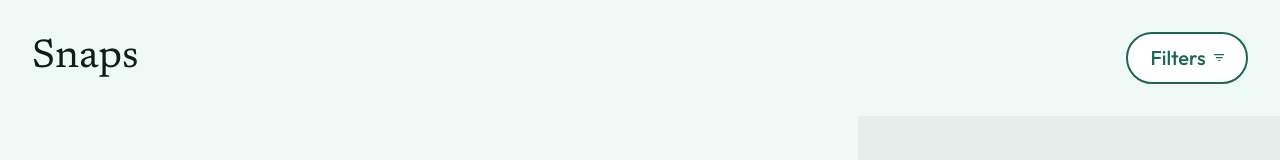
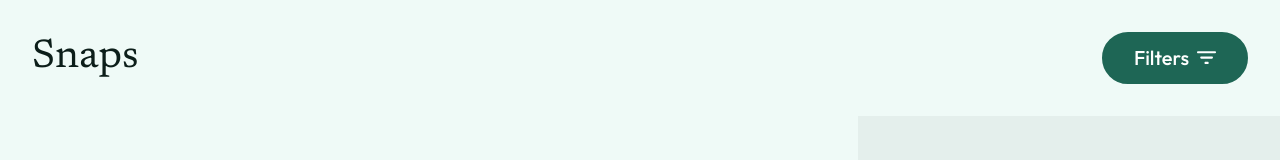
Before and after one commit to Belikeemmanuel/kenechukwu-nwosu-snaps, a React (Vite) app: page / in a window 1280 px wide. Both pictures are taken after a click on the button "Filters". Shown: the top 160 px of the page. Built offline with nearby package versions, Linux system fonts and the light colour scheme.

Commit message:
implement active effect on filter and tags button

```diff
--- a/src/App.jsx
+++ b/src/App.jsx
@@ -20,7 +20,10 @@ function App() {
   }
   return (
     <>
-      <Header filterVisibility={filterVisibility} />
+      <Header
+        filterVisibility={filterVisibility}
+        filterVisible={filterVisible}
+      />
       <main className="main">
         {filterVisible && <Filter filterAllTag={filterAllTag} />}
         <div className="main__content">
--- a/src/components/Filter/Filter.jsx
+++ b/src/components/Filter/Filter.jsx
@@ -1,7 +1,20 @@
 import "./Filter.scss";
 import FilterTags from "../../data/tags.json";
+import { useState } from "react";
 
 function Filter({ filterAllTag }) {
+  const [activeTag, setActiveTag] = useState("");
+
+  const handleTagClick = (tag) => {
+    if (activeTag) {
+      setActiveTag("");
+      filterAllTag("");
+    } else {
+      setActiveTag(tag);
+      filterAllTag(tag);
+    }
+  };
+
   return (
     <div className="filter">
       <h3 className="filter__header">Filters</h3>
@@ -10,10 +23,10 @@ function Filter({ filterAllTag }) {
           return (
             <div key={index}>
               <small
-                onClick={() => {
-                  filterAllTag(tag);
-                }}
-                className="filter__tags"
+                onClick={() => handleTagClick(tag)}
+                className={`filter__tags ${
+                  activeTag === tag ? "filter__tags--active" : ""
+                }`}
               >
                 {tag}
               </small>
--- a/src/components/Filter/Filter.scss
+++ b/src/components/Filter/Filter.scss
@@ -60,7 +60,7 @@
       cursor: pointer;
     }
 
-    &:active {
+    &--active {
       background-color: $forestgreen-primarycolor;
       color: $white-secondarycolor;
     }
--- a/src/components/Header/Header.jsx
+++ b/src/components/Header/Header.jsx
@@ -1,11 +1,16 @@
 import "./Header.scss";
-import icon from "../../assets/images/Filter.svg";
+// import icon from "../../assets/images/Filter.svg";
 
-function Header({ filterVisibility }) {
+function Header({ filterVisibility, filterVisible }) {
   return (
     <div className="header">
       <h1 className="header__text">Snaps</h1>
-      <button onClick={filterVisibility} className="header__button">
+      <button
+        onClick={filterVisibility}
+        className={`header__button ${
+          filterVisible ? "header__button--active" : ""
+        }`}
+      >
         Filters{" "}
         <svg
           className="header__icon"
--- a/src/components/Header/Header.scss
+++ b/src/components/Header/Header.scss
@@ -38,9 +38,17 @@
     }
 
     @include desktop {
-      width: 10%;
+      width: 12%;
     }
     &:hover {
+      background-color: $forestgreen-primarycolor;
+      color: $white-secondarycolor;
+      .header__icon {
+        fill: $white-secondarycolor;
+      }
+    }
+
+    &--active {
       background-color: $forestgreen-primarycolor;
       color: $white-secondarycolor;
       .header__icon {
@@ -50,8 +58,8 @@
   }
 
   &__icon {
-    width: 1.2rem;
-    height: 1.2rem;
+    width: 19.2px;
+    height: 19.2px;
     fill: $forestgreen-primarycolor;
   }
 }
```
